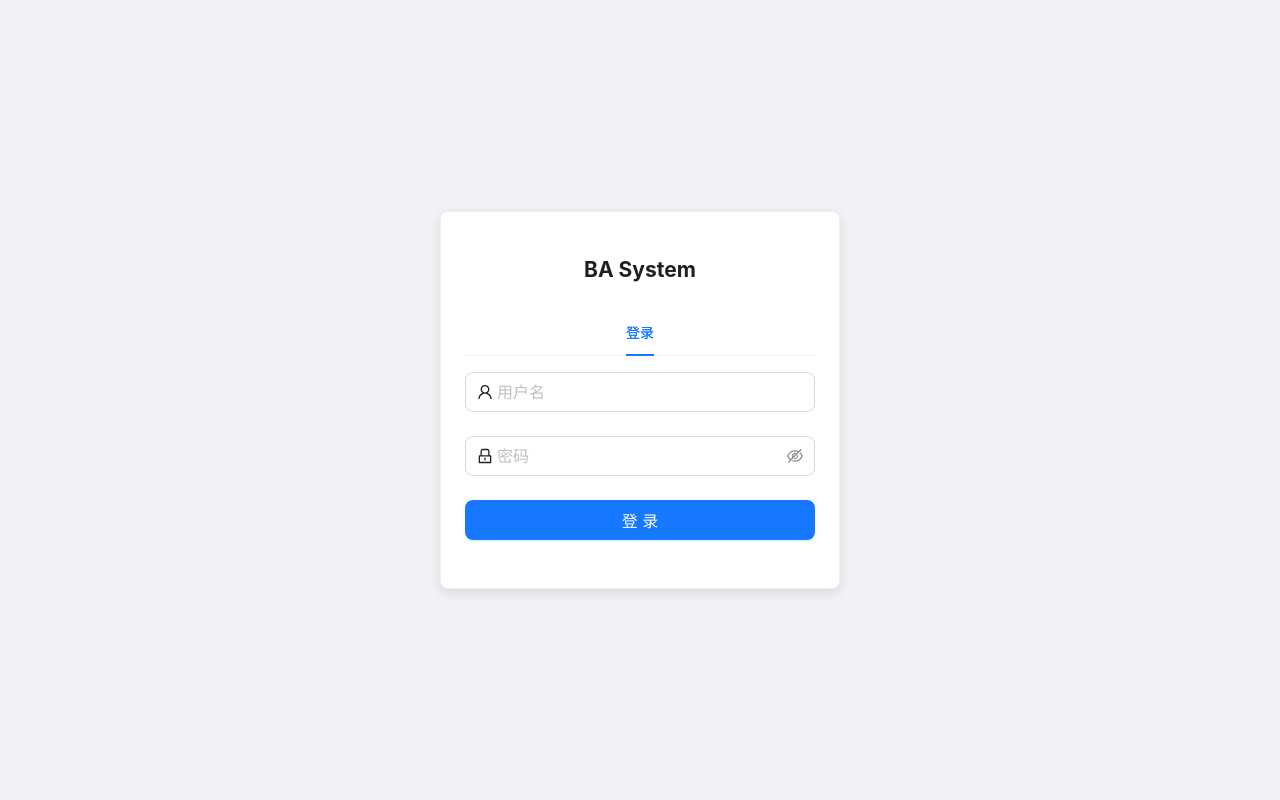
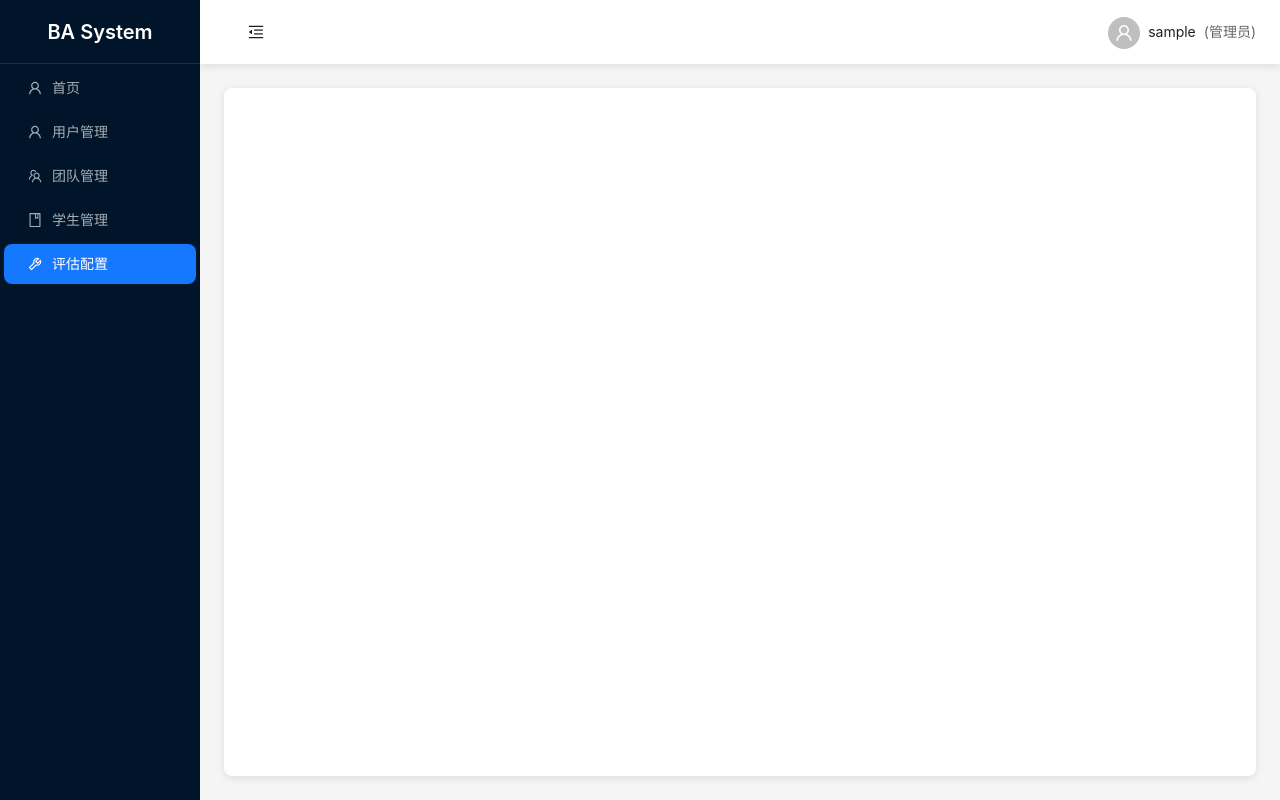
Before and after one commit to Zhaoiii/stars, a React (Vite) app in the folder frontend/: page /assessment in a window 1280 px wide. Before the commit this address led to /login. Built offline with nearby package versions, Linux system fonts and the light colour scheme; sample sign-in values are in the browser's storage; the HTML template or start-up script is replaced by a standard one.

Commit message:
feat: 修改路由生成方式

```diff
--- a/frontend/src/App.tsx
+++ b/frontend/src/App.tsx
@@ -1,44 +1,30 @@
-import React from "react";
-import {
-  BrowserRouter as Router,
-  Routes,
-  Route,
-  Navigate,
-} from "react-router-dom";
+import React, { Suspense } from "react";
+import { BrowserRouter as Router, useRoutes, Navigate } from "react-router-dom";
 import { ConfigProvider } from "antd";
 import zhCN from "antd/locale/zh_CN";
 import { AuthProvider } from "./contexts/AuthContext";
-import { routerConfig } from "./routes/routerConfig";
+import { buildRouteObjects } from "./routes";
+
+const AppRoutes: React.FC = () => {
+  const routeObjects = buildRouteObjects();
+  const element = useRoutes([
+    // 根路径重定向
+    { path: "/", element: <Navigate to="/users" replace /> },
+    ...routeObjects,
+    // 兜底重定向
+    { path: "*", element: <Navigate to="/login" replace /> },
+  ]);
+  return element;
+};
 
 const App: React.FC = () => {
   return (
     <ConfigProvider locale={zhCN}>
       <AuthProvider>
         <Router>
-          <Routes>
-            {/* 根路径重定向到登录 */}
-            <Route path="/" element={<Navigate to="/login" replace />} />
-
-            {/* 动态路由配置 */}
-            {routerConfig.map((route) => (
-              <Route
-                key={route.path}
-                path={route.path}
-                element={route.element}
-                children={route.children?.map((child) => (
-                  <Route
-                    key={child.path || "index"}
-                    index={child.index}
-                    path={child.path}
-                    element={child.element}
-                  />
-                ))}
-              />
-            ))}
-
-            {/* 其他路径重定向到登录 */}
-            <Route path="*" element={<Navigate to="/login" replace />} />
-          </Routes>
+          <Suspense fallback={null}>
+            <AppRoutes />
+          </Suspense>
         </Router>
       </AuthProvider>
     </ConfigProvider>
--- /dev/null
+++ b/frontend/src/pages/AssessmentConfig/AssessmentConfig.tsx
@@ -0,0 +1,8 @@
+import React from "react";
+import { Outlet } from "react-router-dom";
+
+const AssessmentConfig = () => {
+  return <Outlet />;
+};
+
+export default AssessmentConfig;
--- a/frontend/src/routes/index.tsx
+++ b/frontend/src/routes/index.tsx
@@ -1,23 +1,31 @@
-import React from "react";
+import React, { lazy, Suspense } from "react";
 import {
   UserOutlined,
   TeamOutlined,
   BookOutlined,
   ToolOutlined,
-  ApartmentOutlined,
-  ClusterOutlined,
-  NodeIndexOutlined,
-  ProfileOutlined,
 } from "@ant-design/icons";
 import { UserRole } from "../types/user";
 import type { MenuProps } from "antd";
+import type { RouteObject } from "react-router-dom";
+import ProtectedRoute from "../components/ProtectedRoute";
+import Layout from "../components/Layout";
 
-// 页面组件
-import HomePage from "../pages/HomePage";
-import { UserManagement } from "../pages/UserManagement";
-import TeamManagement from "../pages/TeamManagement/TeamManagement";
-import StudentManagementPage from "../pages/StudentManagement/StudentManagementPage";
-import LoginForm from "../pages/LoginForm";
+// 懒加载页面组件
+const HomePage = lazy(() => import("../pages/HomePage"));
+const UserManagement = lazy(
+  () => import("../pages/UserManagement/UserManagement")
+);
+const TeamManagement = lazy(
+  () => import("../pages/TeamManagement/TeamManagement")
+);
+const StudentManagementPage = lazy(
+  () => import("../pages/StudentManagement/StudentManagementPage")
+);
+const LoginForm = lazy(() => import("../pages/LoginForm"));
+const AssessmentConfig = lazy(
+  () => import("@/pages/AssessmentConfig/AssessmentConfig")
+);
 
 // 路由配置接口
 export interface AppRoute {
@@ -41,17 +49,29 @@ export type MenuItem = NonNullable<MenuProps["items"]>[0];
 export const routes: AppRoute[] = [
   {
     path: "/login",
-    element: <LoginForm />,
+    element: (
+      <Suspense fallback={null}>
+        <LoginForm />
+      </Suspense>
+    ),
     meta: { title: "登录", showInMenu: false },
   },
   {
     path: "/",
-    element: <div>Dashboard Layout</div>,
+    element: (
+      <ProtectedRoute>
+        <Layout />
+      </ProtectedRoute>
+    ),
     meta: { title: "仪表板", requiresAuth: true, showInMenu: false },
     children: [
       {
         path: "/",
-        element: <HomePage />,
+        element: (
+          <Suspense fallback={null}>
+            <HomePage />
+          </Suspense>
+        ),
         meta: {
           title: "首页",
           icon: <UserOutlined />,
@@ -62,7 +82,13 @@ export const routes: AppRoute[] = [
       },
       {
         path: "/users",
-        element: <UserManagement />,
+        element: (
+          <ProtectedRoute requireAdmin>
+            <Suspense fallback={null}>
+              <UserManagement />
+            </Suspense>
+          </ProtectedRoute>
+        ),
         meta: {
           title: "用户管理",
           icon: <UserOutlined />,
@@ -74,7 +100,13 @@ export const routes: AppRoute[] = [
       },
       {
         path: "/teams",
-        element: <TeamManagement />,
+        element: (
+          <ProtectedRoute requireAdmin>
+            <Suspense fallback={null}>
+              <TeamManagement />
+            </Suspense>
+          </ProtectedRoute>
+        ),
         meta: {
           title: "团队管理",
           icon: <TeamOutlined />,
@@ -86,7 +118,11 @@ export const routes: AppRoute[] = [
       },
       {
         path: "/students",
-        element: <StudentManagementPage />,
+        element: (
+          <Suspense fallback={null}>
+            <StudentManagementPage />
+          </Suspense>
+        ),
         meta: {
           title: "学生管理",
           icon: <BookOutlined />,
@@ -94,6 +130,24 @@ export const routes: AppRoute[] = [
           requiredRole: UserRole.TEACHER,
           showInMenu: true,
           order: 4,
+        },
+      },
+      {
+        path: "/assessment",
+        element: (
+          <ProtectedRoute requireAdmin>
+            <Suspense fallback={null}>
+              <AssessmentConfig />
+            </Suspense>
+          </ProtectedRoute>
+        ),
+        meta: {
+          title: "评估配置",
+          icon: <ToolOutlined />,
+          requiresAuth: true,
+          requiredRole: UserRole.TEACHER,
+          showInMenu: true,
+          order: 5,
         },
       },
     ],
@@ -188,3 +242,14 @@ export const checkRoutePermission = (
 };
 
 export default routes;
+
+// 将自定义路由结构转换为 React Router 的 RouteObject
+export const buildRouteObjects = (): RouteObject[] => {
+  const transform = (route: AppRoute): RouteObject => ({
+    path: route.path,
+    element: route.element,
+    children: route.children?.map(transform),
+  });
+
+  return routes.map(transform);
+};
--- a/frontend/src/routes/routerConfig.tsx
+++ /dev/null
@@ -1,53 +0,0 @@
-import React from "react";
-import { RouteObject } from "react-router-dom";
-import HomePage from "../pages/HomePage";
-import { UserManagement } from "../pages/UserManagement";
-import TeamManagement from "../pages/TeamManagement/TeamManagement";
-import StudentManagementPage from "../pages/StudentManagement/StudentManagementPage";
-import LoginForm from "../pages/LoginForm";
-import Layout from "../components/Layout";
-import ProtectedRoute from "../components/ProtectedRoute";
-
-// React Router 路由配置
-export const routerConfig: RouteObject[] = [
-  {
-    path: "/login",
-    element: <LoginForm />,
-  },
-  {
-    path: "/",
-    element: (
-      <ProtectedRoute>
-        <Layout />
-      </ProtectedRoute>
-    ),
-    children: [
-      {
-        index: true,
-        element: <HomePage />,
-      },
-      {
-        path: "users",
-        element: (
-          <ProtectedRoute requireAdmin>
-            <UserManagement />
-          </ProtectedRoute>
-        ),
-      },
-      {
-        path: "teams",
-        element: (
-          <ProtectedRoute requireAdmin>
-            <TeamManagement />
-          </ProtectedRoute>
-        ),
-      },
-      {
-        path: "students",
-        element: <StudentManagementPage />,
-      },
-    ],
-  },
-];
-
-export default routerConfig;
```
